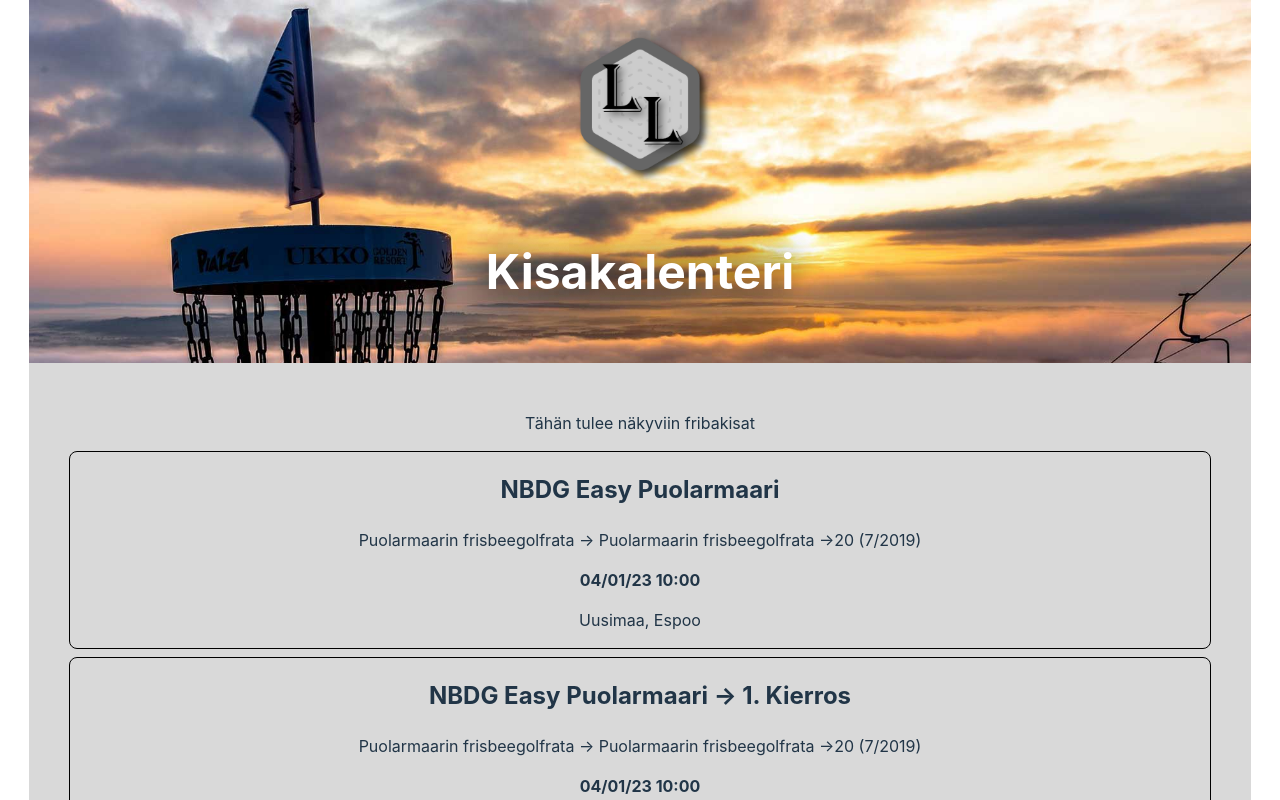
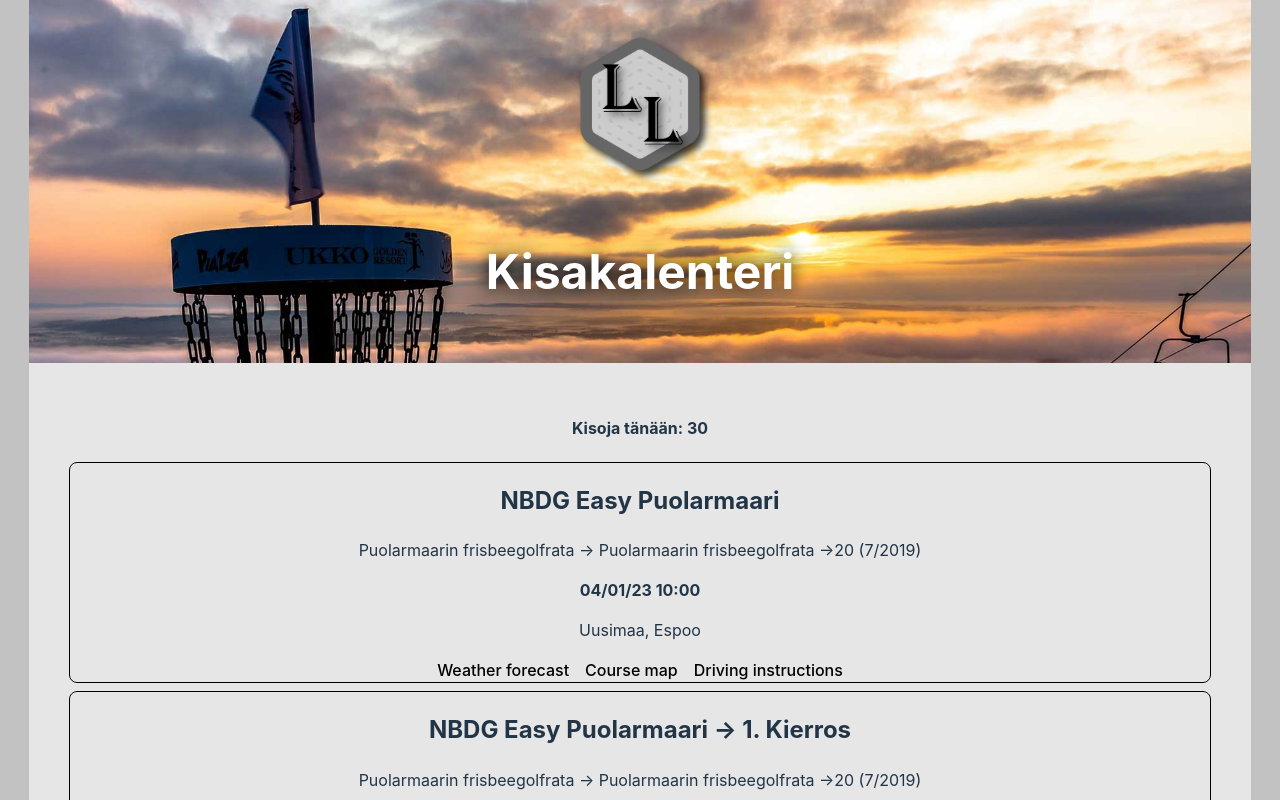
Before and after one commit to Luukalindgren/Competition-calendar, a React (Vite) app: page / in a window 1280 px wide. Shown: the top 800 px of the page. Built offline with nearby package versions, Linux system fonts and the light colour scheme.

Commit message:
Basics of the frontend

```diff
--- a/src/App.css
+++ b/src/App.css
@@ -1,3 +1,27 @@
+body {
+  background-color: #8080807a;
+}
+
+a {
+  padding: 0 0.5rem;
+}
+
+a:link {
+  color: #000;
+}
+
+a:visited {
+  color: #000;
+}
+
+a:hover {
+  color: #d3d3d3;
+}
+
+a:active {
+  color: #d3d3d3;
+}
+
 #root {
   max-width: 1280px;
   margin: 0 auto;
@@ -13,7 +37,7 @@
 .Header h1 {
   font-size: 3rem;
   color: #fff;
-  text-shadow: 0 0 2rem #000;
+  text-shadow: 0 0 1rem #000;
 }
 
 .logo {
@@ -23,15 +47,12 @@
   transition: filter 300ms;
 }
 .logo:hover {
-  filter: drop-shadow(0 0 2em #434344aa);
-}
-.logo.react:hover {
-  filter: drop-shadow(0 0 2em #61dafbaa);
+  filter: drop-shadow(0 0 2em #2c2c2caa);
 }
 
 .Main {
   padding: 2rem;
-  background-color: #afafaf7a;
+  background-color: #e6e6e6;
 }
 
 ul {
@@ -45,17 +66,13 @@ li {
   margin: 0.5rem;
 }
 
+.Footer {
+  padding: 2rem;
+  background-color: #3535357a;
+}
+
 @media (prefers-reduced-motion: no-preference) {
   a:nth-of-type(2) .logo {
     animation: logo-spin infinite 20s linear;
   }
 }
-
-.card {
-  padding: 2em;
-}
-
-.Footer {
-  padding: 2rem;
-  background-color: #3535357a;
-}
--- a/src/App.jsx
+++ b/src/App.jsx
@@ -12,18 +12,23 @@ function App() {
   return (
     <div className="App">
       <div className="Header">
-        <img src={LLLogo} className="logo" alt="logo" />
+        <a href="https://github.com/Luukalindgren">
+          <img src={LLLogo} className="logo" alt="logo" />
+        </a>
         <h1>Kisakalenteri</h1>
       </div>
       <div className="Main">
-        <p>Tähän tulee näkyviin fribakisat</p>
+        <h4>Kisoja tänään: {competitions.length} </h4>
         <ul className="Main-list">
           {competitions.map((competition) => (
-            <li key={competition.id} className="Main-list-item">
+            <li key={competition.ID} className="Main-list-item">
               <h2>{competition.nimi}</h2>
               <p>{competition.paikka}</p>
               <b>{competition.aika}</b>
               <p>{competition.alue}</p>
+              <a href="">Weather forecast</a>
+              <a href="">Course map</a>
+              <a href="">Driving instructions</a>
             </li>
           ))}
         </ul>
```
